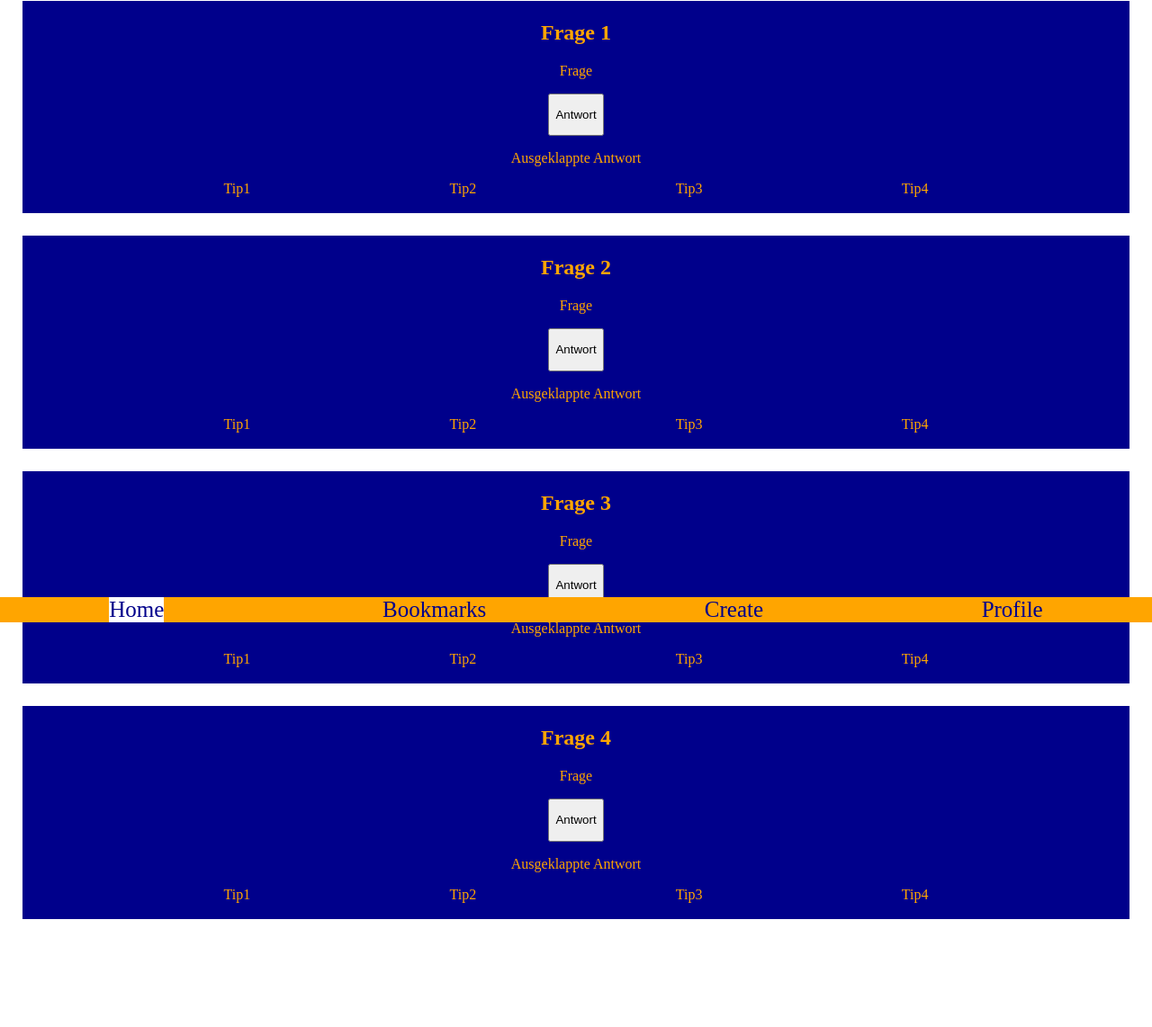
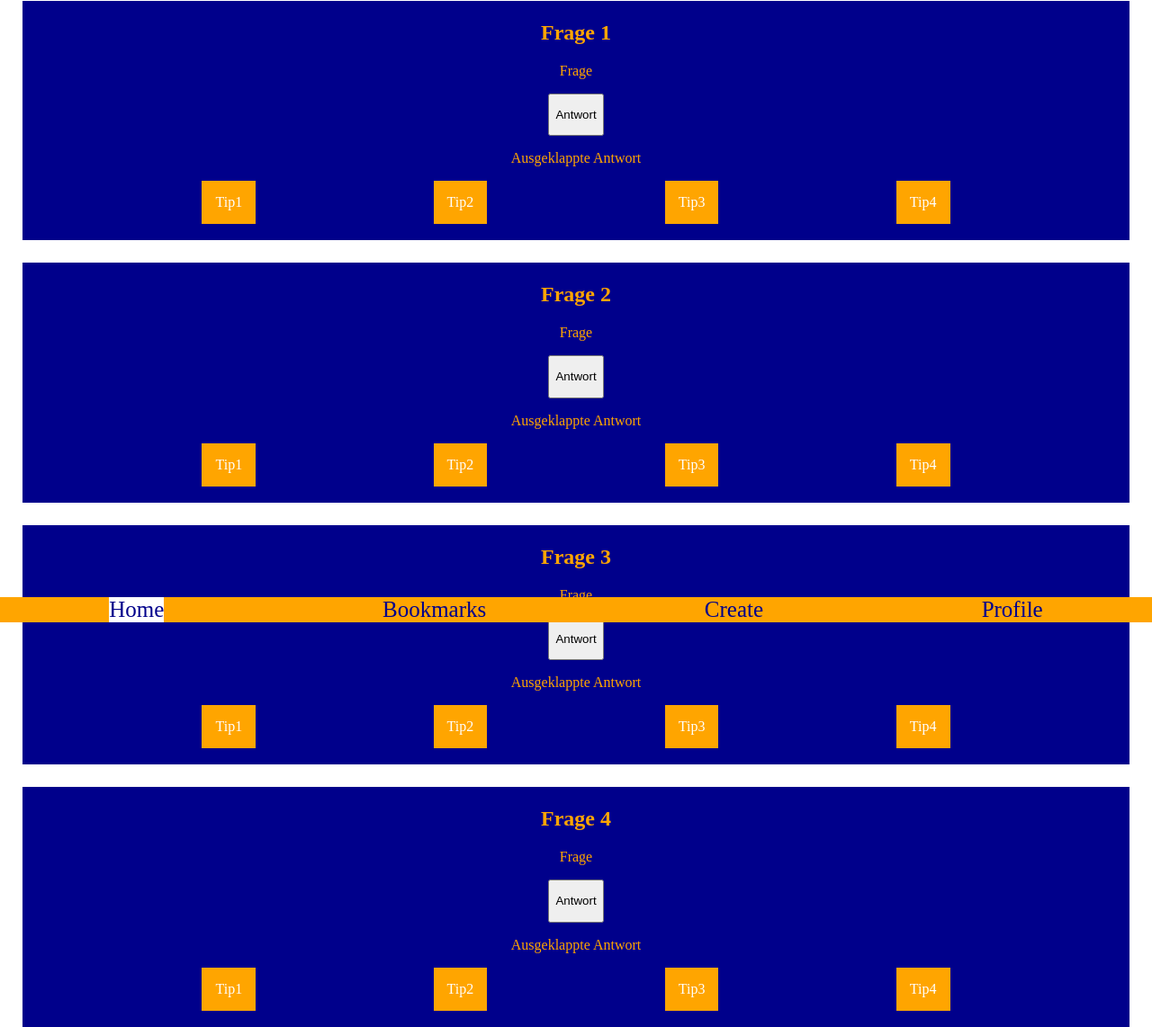
Before and after one commit to schulztobi/Quiz-App, a plain HTML site: page index.html in a window 1280 px wide. Shown: the part 108-1250 px from the top of the page at 90% size. Before the commit the page ends 1183 px from the top, so only its background shows below. Drawn offline with Linux system fonts and the light colour scheme.

Commit message:
revision tip boxes

```diff
--- a/index.html
+++ b/index.html
@@ -18,10 +18,10 @@
             <button><p>Antwort</p></button>
             <p>Ausgeklappte Antwort</p>
             <ul>
-              <li>Tip1</li>
-              <li>Tip2</li>
-              <li>Tip3</li>
-              <li>Tip4</li>
+              <li class="tip">Tip1</li>
+              <li class="tip">Tip2</li>
+              <li class="tip">Tip3</li>
+              <li class="tip">Tip4</li>
             </ul>
         </section>
 
@@ -31,10 +31,10 @@
             <button><p>Antwort</p></button>
             <p>Ausgeklappte Antwort</p>
             <ul>
-                <li>Tip1</li>
-                <li>Tip2</li>
-                <li>Tip3</li>
-                <li>Tip4</li>
+                <li class="tip">Tip1</li>
+                <li class="tip">Tip2</li>
+                <li class="tip">Tip3</li>
+                <li class="tip">Tip4</li>
             </ul>
         </section>
 
@@ -44,10 +44,10 @@
             <button><p>Antwort</p></button>
             <p>Ausgeklappte Antwort</p>
             <ul>
-                <li>Tip1</li>
-                <li>Tip2</li>
-                <li>Tip3</li>
-                <li>Tip4</li>
+                <li class="tip">Tip1</li>
+                <li class="tip">Tip2</li>
+                <li class="tip">Tip3</li>
+                <li class="tip">Tip4</li>
             </ul>
         </section>
         <section>
@@ -56,10 +56,10 @@
             <button><p>Antwort</p></button>
             <p>Ausgeklappte Antwort</p>
             <ul>
-                <li>Tip1</li>
-                <li>Tip2</li>
-                <li>Tip3</li>
-                <li>Tip4</li>
+                <li class="tip">Tip1</li>
+                <li class="tip">Tip2</li>
+                <li class="tip">Tip3</li>
+                <li class="tip">Tip4</li>
             </ul>
         </section>
 
--- a/styles.css
+++ b/styles.css
@@ -80,3 +80,8 @@ img {
     padding: 15px;
     margin: 15px;
 }
+.tip {
+    padding: 15px;
+    background-color: orange;
+    color: white;
+}
```
Also changed, not shown: Bookmark.html (+8 -8 lines), Create.html (+1 -1 lines).
